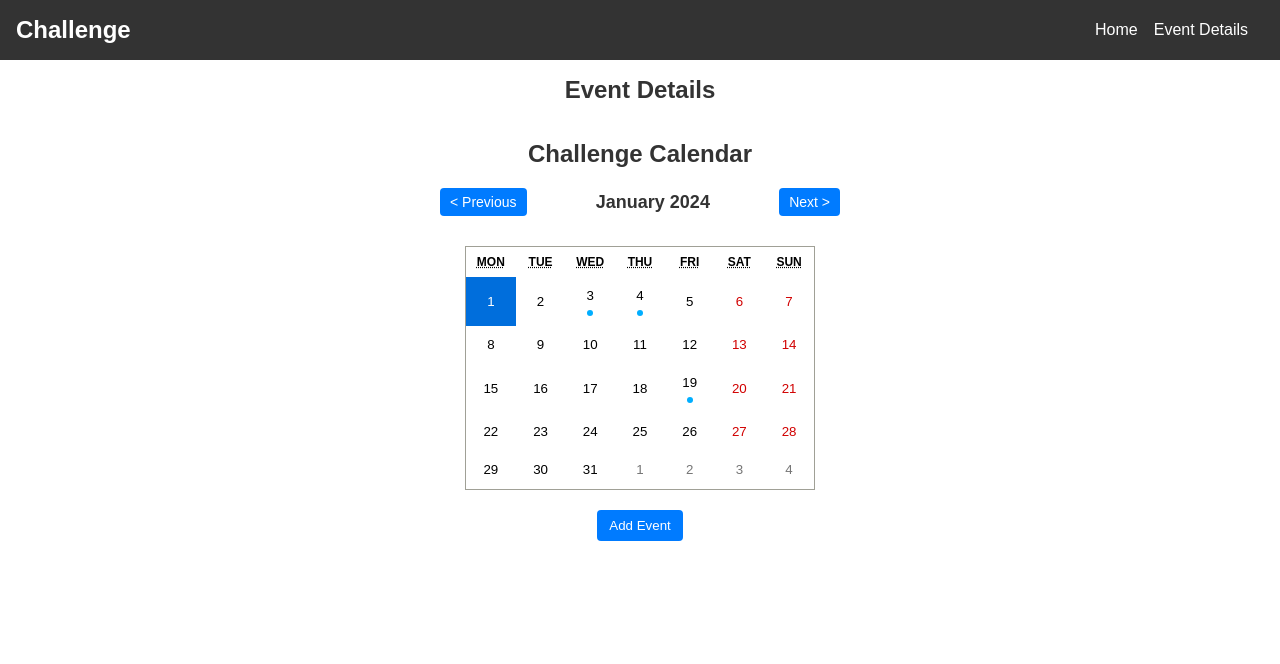
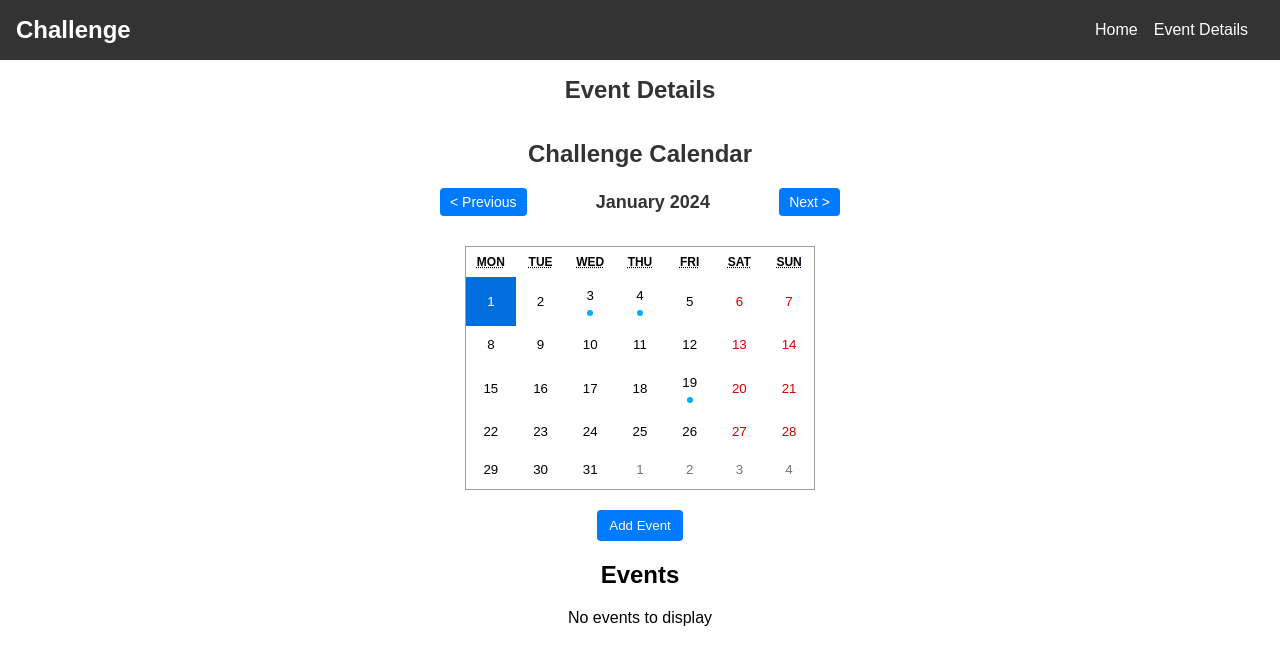
Before and after one commit to sawtoothridge13/calendar, a React (Create React App) app: page /EventDetailsPage in a window 1280 px wide. Shown: the top 664 px of the page. Built offline with nearby package versions, Linux system fonts and the light colour scheme.

Commit message:
Resolve export default error in EventListComponent

```diff
--- a/package.json
+++ b/package.json
@@ -10,7 +10,7 @@
     "react-calendar": "^5.1.0",
     "react-dom": "^18.3.1",
     "react-router-dom": "^6.28.0",
-    "react-scripts": "5.0.1",
+    "react-scripts": "^5.0.1",
     "web-vitals": "^2.1.4"
   },
   "scripts": {
--- a/src/components/ChallengeCalendar/ChallengeCalendar.jsx
+++ b/src/components/ChallengeCalendar/ChallengeCalendar.jsx
@@ -2,7 +2,7 @@ import 'react-calendar/dist/Calendar.css';
 import './ChallengeCalendar.css';
 import React, { useEffect, useState } from 'react';
 import Calendar from 'react-calendar';
-// import EventListComponent from '../EventList/EventListComponent';
+import EventListComponent from '../EventList/EventListComponent';
 import FormComponent from '../FormComponent/FormComponent';
 import sportData from './sportData.json.json'; // Adjust the path to your actual file location
 
@@ -109,7 +109,7 @@ const ChallengeCalendar = () => {
         </button>
       </div>
       {showForm && <FormComponent handleAddEvent={handleAddEvent} />}
-      {/* <EventListComponent events={filteredEvents} /> */}
+      <EventListComponent events={filteredEvents} />
     </div>
   );
 };
--- a/src/components/EventList/EventList.jsx
+++ b/src/components/EventList/EventListComponent.jsx
@@ -1,11 +1,8 @@
-import './EventListComponent.css';
-import React from 'react';
-
 const EventListComponent = ({ events }) => {
   return (
     <div className="event-list">
       <h2>Events</h2>
-      {events.length > 0 ? (
+      {events && events.length > 0 ? (
         <ul>
           {events.map((event, index) => {
             const formattedDate = event.date.toLocaleDateString();
--- a/src/pages/EventDetailsPage.js
+++ b/src/pages/EventDetailsPage.js
@@ -1,4 +1,3 @@
-import './EventDetailsPage.css';
 import React from 'react';
 
 export const EventDetailsPage = () => {
```
Also changed, not shown: 1 other file (tests, documents, lock files or other folders).
